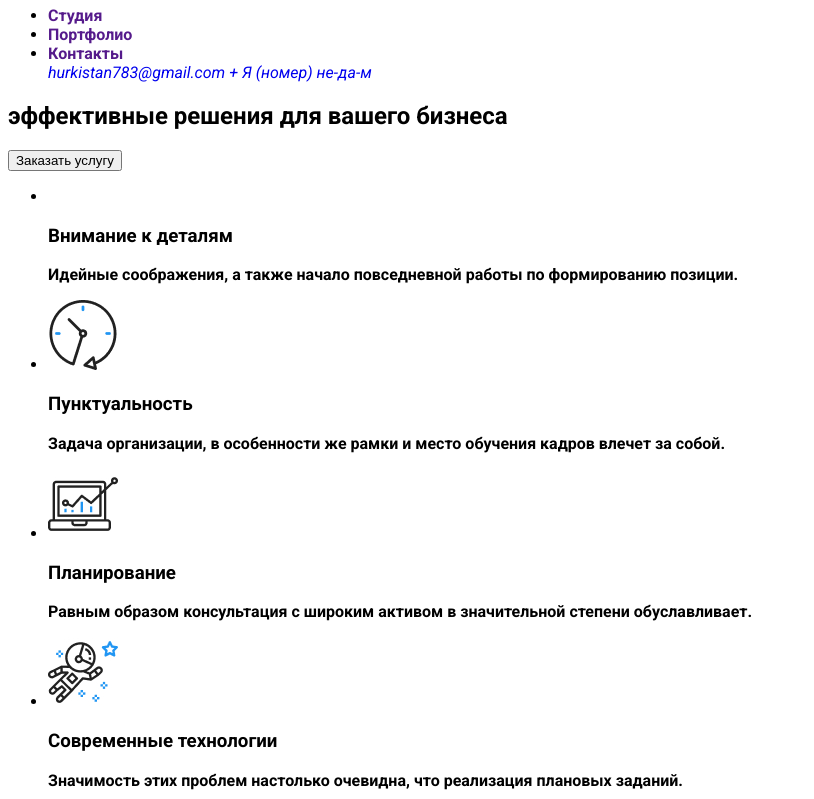
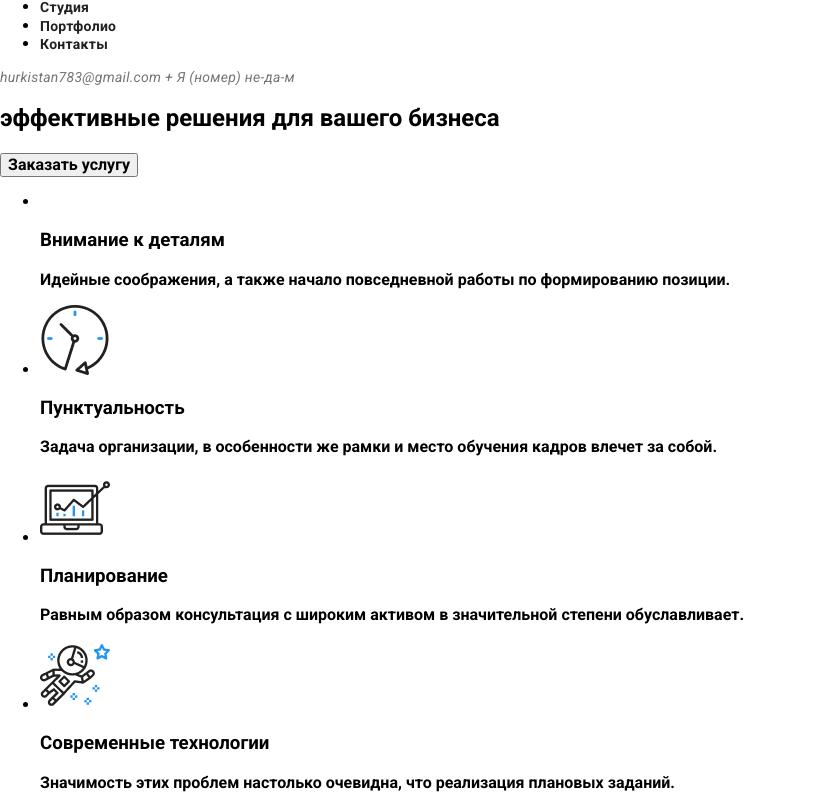
Before and after one commit to Triton2006/My-first-try, a plain HTML site: page index.html in a window 1280 px wide. Shown: the part 49-848 px from the top of the page, without its empty margins (0-814 px from the left). Drawn offline with nearby package versions, Linux system fonts and the light colour scheme.

Commit message:
дороу

```diff
--- a/index.css
+++ b/index.css
@@ -21,3 +21,30 @@ a{
     color: #212121;
 
 }
+
+.ogol_link{
+    font-weight: 500;
+    font-size: 14px;
+    line-height: 16px;
+    letter-spacing: 0.02em;
+
+    color:#212121;
+}
+.ogol_link:hover,
+.ogol_link:focus{
+    color: #2196F3;
+}
+.pis {
+    font-weight: 500;
+   font-size: 14px;
+   line-height: 16px;
+   letter-spacing: 0.02em;
+
+}
+.pis_item{
+    color: #757575;
+}
+.pis_item:hover,
+.pis_item:focus{
+    color: #2196F3;
+}
--- a/index.html
+++ b/index.html
@@ -4,6 +4,7 @@
     <meta charset="UTF-8">
     <meta name="viewport" content="width=device-width, initial-scale=1.0">
      <title>Document</title>
+     <link rel="stylesheet" href="node_modules/modern-normalize/modern-normalize.css">
      <link href="https://fonts.googleapis.com/css2?family=Raleway:wght@500;700;900&display=swap" rel="stylesheet">
     <link href="https://fonts.googleapis.com/css2?family=Roboto:ital,wght@0,700;0,900;1,400&display=swap" rel="stylesheet">
     <link rel="stylesheet" href="./index.css">
@@ -14,16 +15,17 @@
      <nav>
          <ul class="ogol" >
 
-      <li> <a href="" class="ogol_item" > Студия</a></li>
+      <li class="ogol_item" > <a href="" class="ogol_link"> Студия</a></li>
 
-      <li> <a href="">Портфолио</a></li>
+      <li class="ogol_item"  > <a href="" class="ogol_link">Портфолио</a></li >
 
-      <li> <a href="">Контакты</a>  </li>
-      <address>
-        <a href="mailto:hurkistan783@gmail.com">hurkistan783@gmail.com</a>
-        <a href="tel:+3800000000">+ Я (номер) не-да-м</a>
+      <li class="ogol_item"  > <a href=""class="ogol_link" >Контакты</a>  </li>
+
+      </ul></nav>
+      <address class=" pis" >
+        <a href="mailto:hurkistan783@gmail.com" class=" pis_item" >hurkistan783@gmail.com</a>
+        <a href="tel:+3800000000" class=" pis_item" >      + Я (номер) не-да-м</a>
          </address>
-      </ul></nav>
     </header>
     <main>
         <!-- Банер и заказать услугу -->
```
